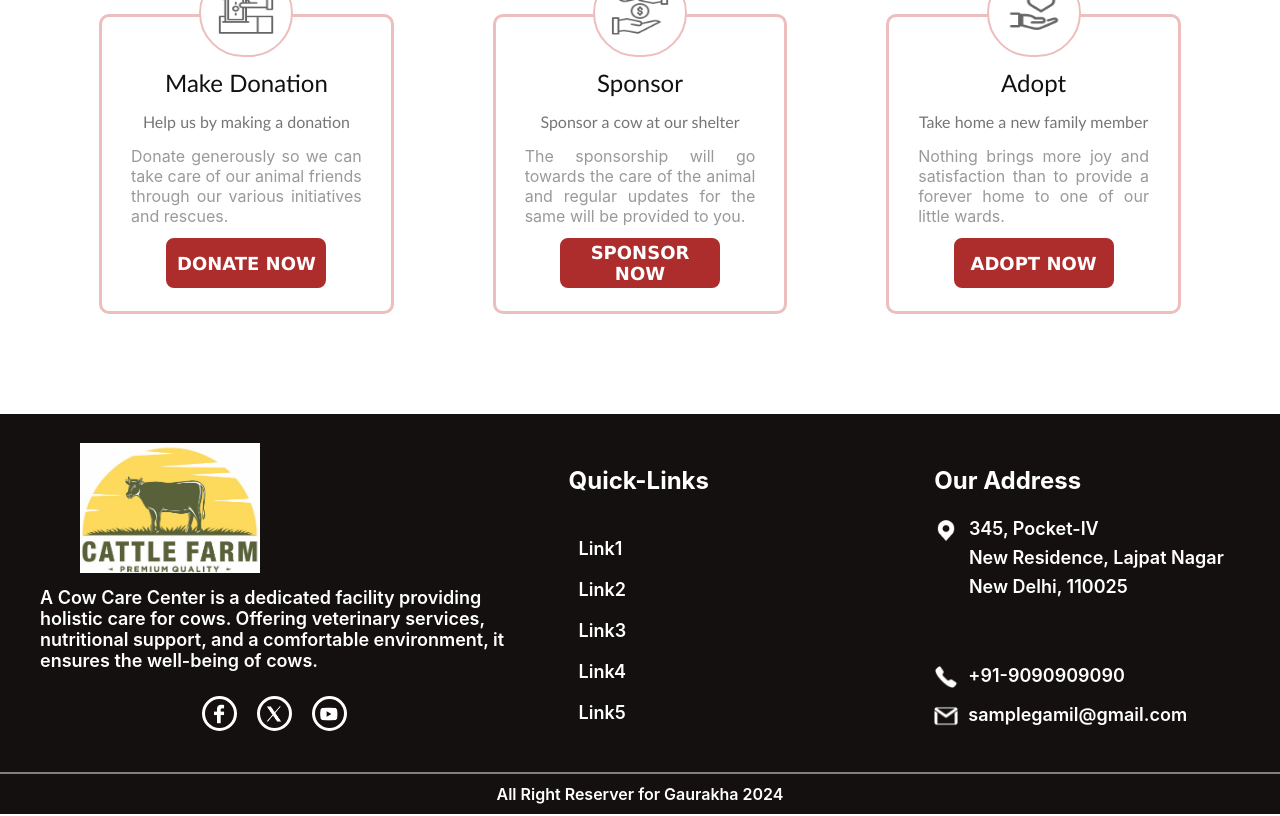
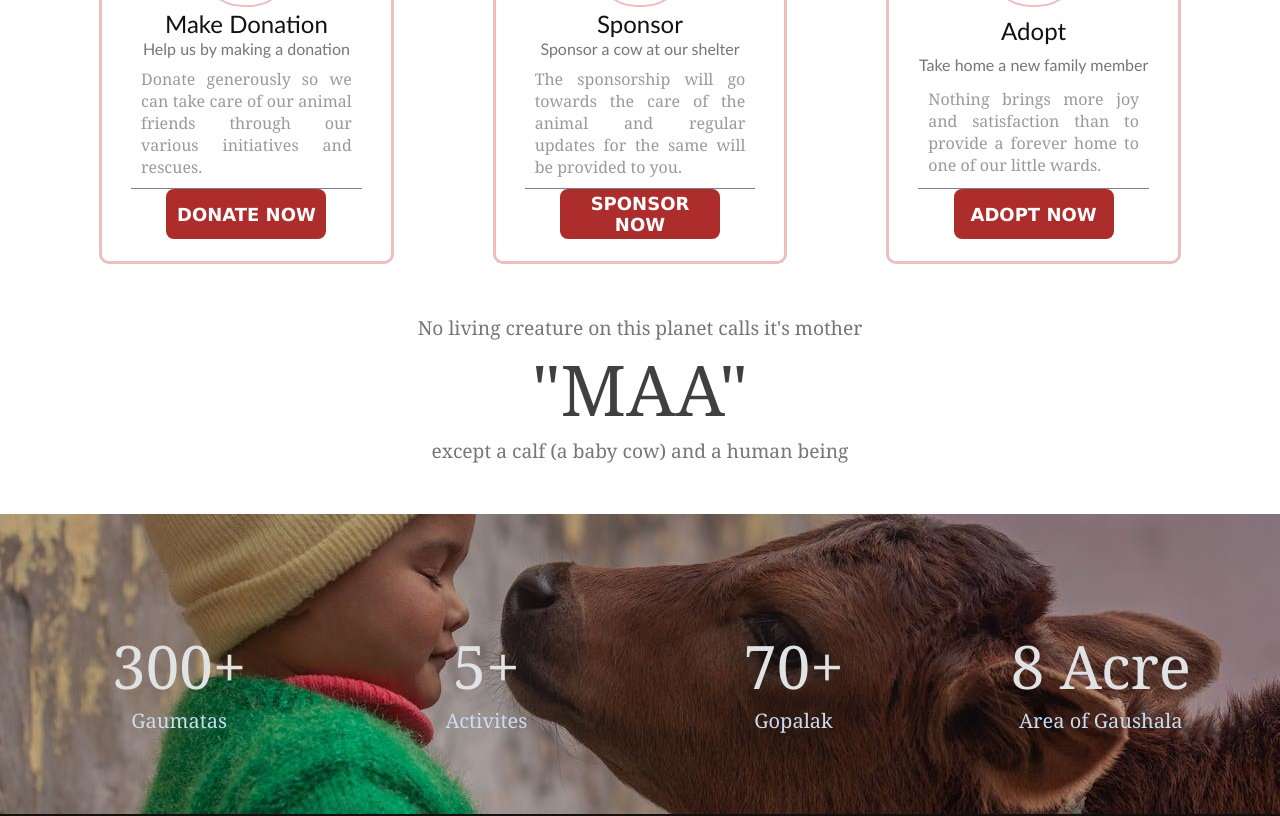
Before and after one commit to Himanshurajput4884/GauRakshaFrontend, a React (Create React App) app: page / in a window 1280 px wide. Shown: the part 1080-1896 px from the top of the page. Built offline with nearby package versions, Linux system fonts and the light colour scheme; the HTML template or start-up script is replaced by a standard one.

Commit message:
Adding Sponsor page

```diff
--- a/src/App.js
+++ b/src/App.js
@@ -5,6 +5,7 @@ import { useState } from 'react';
 import UpperNavBar from './components/NavBar/UpperNavBar.js';
 import NavBar from './components/NavBar/NavBar.js';
 import Footer from './components/Footer/Footer.js';
+import Sponsor from './components/Involved/Sponsor.js';
 
 function App() {
   // const [sideNavBarExpanded, setSideNavBarExpanded] = useState(false);
@@ -26,6 +27,7 @@ function App() {
       <div className="main-content">
         <Routes>
           <Route path='/' element={<Home />} />
+          <Route path='/involve/sponsor' element={<Sponsor />} />
         </Routes>
       </div>
       </div>
--- a/src/components/Home/Home.css
+++ b/src/components/Home/Home.css
@@ -45,7 +45,7 @@
 
 .home-section-3{
     width: 100%;
-    height: 500px;
+    height: 400px;
     display: flex;
     flex-direction: row;
     justify-content: space-evenly;
@@ -152,3 +152,81 @@
     width: 60px;
     filter: contrast(20%);
 }
+
+.home-section-4{
+    height: 200px;
+    width: 100%;
+    display: flex;
+    flex-direction: column;
+    padding: 0 0 50px 0;
+}
+
+.section4-head1{
+    flex: 1;
+    display: flex;
+    justify-content: center;
+    align-items: center;
+    font-family: Cambria, Cochin, Georgia, Times, 'Times New Roman', serif;
+    font-size: larger;
+    color: #767676;
+}
+.section4-head2{
+    flex: 1;
+    display: flex;
+    justify-content: center;
+    align-items: center;
+    font-size: 70px;
+    color: #414040;
+    font-family: Cambria, Cochin, Georgia, Times, 'Times New Roman', serif;
+}
+
+.home-section-5{
+    height: 300px;
+    width: 100%;
+    background-image: url("../../images/HomeCowImage2.jpg");
+    background-size: cover;
+    background-position: center;
+    display: flex;
+    flex-direction: row;
+    justify-content: center;
+    align-items: center;
+}
+
+.section5-container{
+    width: 100%;
+    height: 170px;
+    display: flex;
+    justify-content: space-evenly;
+    align-items: center;
+    flex-direction: row;
+}
+
+.section5-inner-box{
+    height: 100%;
+    width: 20%;
+    display: flex;
+    flex-direction: column;
+    justify-content: center;
+    align-items: center;
+}
+
+.inner-upper-box{
+    flex: 3;
+    width: 100%;
+    font-size: 60px;
+    display: flex;
+    justify-content: center;
+    align-items: end;
+    color: rgb(224, 226, 228);
+    font-family: Cambria, Cochin, Georgia, Times, 'Times New Roman', serif;
+}
+.inner-lower-box{
+    flex: 1;
+    width: 100%;
+    font-size: 20px;
+    display: flex;
+    color: rgb(200, 221, 241);
+    justify-content: center;
+    align-items: baseline;
+    font-family: Cambria, Cochin, Georgia, Times, 'Times New Roman', serif;
+}
--- a/src/components/Home/Home.js
+++ b/src/components/Home/Home.js
@@ -67,6 +67,37 @@ const Home = () => {
           </div>
         </div>
       </div>
+      <div className="home-section-4">
+          <div className="section4-head1">
+            No living creature on this planet calls it's mother
+          </div>
+          <div className="section4-head2">
+            "MAA"
+          </div>
+          <div className="section4-head1">
+            except a calf (a baby cow) and a human being
+          </div>
+      </div>
+      <div className="home-section-5">
+        <div className="section5-container">
+          <div className="section5-inner-box">
+            <div className="inner-upper-box">300+</div>
+            <div className="inner-lower-box">Gaumatas</div>
+          </div>
+          <div className="section5-inner-box">
+          <div className="inner-upper-box">5+</div>
+            <div className="inner-lower-box">Activites</div>
+          </div>
+          <div className="section5-inner-box">
+          <div className="inner-upper-box">70+</div>
+            <div className="inner-lower-box">Gopalak</div>
+          </div>
+          <div className="section5-inner-box">
+          <div className="inner-upper-box">8 Acre</div>
+            <div className="inner-lower-box">Area of Gaushala</div>
+          </div>
+        </div>
+      </div>
     </div>
   );
 };
--- /dev/null
+++ b/src/components/Involved/Sponsor.css
@@ -0,0 +1,65 @@
+
+.sponsor-section1{
+    height: 400px;
+    background-image: url("../../images/SponsorCowImage1.jpg");
+    background-position: center;
+    background-size: cover;
+    display: flex;
+    backdrop-filter: blue(20%);
+    justify-content: center;
+    align-items: center;
+}
+
+.sponsor-heading{
+    height: 20%;
+    width: 100%;
+    font-family: Cambria, Cochin, Georgia, Times, 'Times New Roman', serif;
+    font-size: 60px;
+    color: rgb(9, 28, 9);
+    display: flex;
+    justify-content: center;
+    align-items: center;
+    font-weight: bolder;
+}
+
+.sponsor-section2{
+    width: 100%;
+    height: 200px;
+    display: flex;
+    justify-content: center;
+    align-items: center;
+}
+
+.sponsor-desc{
+    width: 80%;
+    height: 40%;
+    font-size: 24px;
+    font-family: Cambria, Cochin, Georgia, Times, 'Times New Roman', serif;
+    color: rgb(123, 116, 131);
+    font-weight: 600;
+}
+
+.sponsor-section3{
+    width: 100%;
+    height: auto;
+    display: flex;
+    justify-content: center;
+}
+
+.section3-content {
+    width: 85%;
+    height: auto;
+    padding: 20px 0;
+    display: flex;
+    justify-content: space-evenly;
+    flex-wrap: wrap;
+  }
+
+  .forCards {
+    width: 280px;
+    height: auto;
+    display: flex;
+    justify-content: center;
+    align-items: center;
+    margin: 10px;
+  }
--- /dev/null
+++ b/src/components/Involved/Sponsor.js
@@ -0,0 +1,98 @@
+import React from "react";
+import "./Sponsor.css";
+import SponsorCard from "./SponsorCard";
+
+const Sponsor = () => {
+  const items = [
+    {
+      url: "",
+      name: "Chokar",
+      about:
+        "The outer shell of wheat is called bran. More than a lakh Kg per month",
+      price: 500,
+      perAmount: "Bag of 20kg",
+      buyed: 0,
+    },
+    {
+      url: "",
+      name: "Chokar",
+      about:
+        "The outer shell of wheat is called bran. More than a lakh Kg per month",
+      price: 500,
+      perAmount: "Bag of 20kg",
+      buyed: 0,
+    },
+    {
+      url: "",
+      name: "Chokar",
+      about:
+        "The outer shell of wheat is called bran. More than a lakh Kg per month",
+      price: 500,
+      perAmount: "Bag of 20kg",
+      buyed: 0,
+    },
+    {
+      url: "",
+      name: "Chokar",
+      about:
+        "The outer shell of wheat is called bran. More than a lakh Kg per month",
+      price: 500,
+      perAmount: "Bag of 20kg",
+      buyed: 0,
+    },
+    {
+      url: "",
+      name: "Chokar",
+      about:
+        "The outer shell of wheat is called bran. More than a lakh Kg per month",
+      price: 500,
+      perAmount: "Bag of 20kg",
+      buyed: 0,
+    },
+    {
+      url: "",
+      name: "Chokar",
+      about:
+        "The outer shell of wheat is called bran. More than a lakh Kg per month",
+      price: 500,
+      perAmount: "Bag of 20kg",
+      buyed: 0,
+    },
+    {
+      url: "",
+      name: "Chokar",
+      about:
+        "The outer shell of wheat is called bran. More than a lakh Kg per month",
+      price: 500,
+      perAmount: "Bag of 20kg",
+      buyed: 0,
+    },
+  ];
+  return (
+    <div>
+      <div className="sponsor-section1">
+        <div className="sponsor-heading"> Sponsor A Cow </div>
+      </div>
+      <div className="sponsor-section2">
+        <div className="sponsor-desc">
+          Some Gaumatas are destined to spend their lives at our centers as they
+          cannot be released or adopted. You can help us take care of these
+          lovely Gaumatas by contributing towards their upkeep.
+        </div>
+      </div>
+      <div className="sponsor-section3">
+        <div className="section3-content">
+            {
+                items.map((value, index)=>(
+                    <div key={index} className="forCards">
+                        <SponsorCard item={value}/>
+                    </div>
+                ))
+            }
+        </div>
+      </div>
+    </div>
+  );
+};
+
+export default Sponsor;
--- /dev/null
+++ b/src/components/Involved/SponsorCard.css
@@ -0,0 +1,91 @@
+
+.card-container{
+    border: 3px solid rgb(22, 7, 41);
+    height: 350px;;
+    width: 250px;
+    display: flex;
+    flex-direction: column;
+    border-radius: 8px;
+    padding: 30px 20px 20px 20px;
+    margin: 10px 10px;
+    background-color: rgb(245, 236, 236);
+}
+
+.forImage{
+    flex: 1;
+    display: flex;
+    width: 100%;
+    justify-content: center;
+    align-items: center;
+}
+.forImage img{
+    height: 100px;
+    width: 200px;
+}
+.card-content{
+    width: 100%;
+    flex: 3;
+    display: flex;
+    flex-direction: column;
+}
+.card-name{
+    flex:2;
+    display: flex;
+    justify-content: center;
+    align-items: center;
+    font-size: large;
+    border-bottom: 1px solid grey;
+    font-family: Cambria, Cochin, Georgia, Times, 'Times New Roman', serif;
+}
+.card-desc{
+    flex: 4;
+    display: flex;
+    text-align: justify;
+    font-size: medium;
+    align-items: center;
+    padding: 10px 10px;
+    justify-content: center;
+    border-bottom: 1px solid grey;
+    font-family: Cambria, Cochin, Georgia, Times, 'Times New Roman', serif;
+}
+.card-price-container{
+    flex: 2;
+    display: flex;
+    flex-direction: row;
+    justify-content:space-around;
+    align-items: center;
+    border-bottom: 1px solid grey;
+}
+
+.forButton{
+    flex: 2;
+    display: flex;
+    justify-content: center;
+    align-items: center;
+    padding: 18px 0 0 0;
+}
+
+.wholeButton{
+    height: 100%;
+    display: flex;
+    width: 40%;
+    flex-direction: row;
+    justify-content: space-evenly;
+    align-items: center;
+    border-radius: 4px;
+    background-color: rgb(148, 45, 27);
+    border: 2px solid rgb(148, 45, 27);
+    cursor: pointer;
+}
+.wholeButton:hover{
+    border: 2px solid rgb(148,45,27);
+    background-color:  rgb(245, 236, 236);
+}
+.wholeButton:hover .forChange{
+    color: rgb(94, 23, 11);
+}
+.forChange{
+    font-size: large;
+    color: white;
+    padding: 4px 8px;
+}
--- /dev/null
+++ b/src/components/Involved/SponsorCard.js
@@ -0,0 +1,41 @@
+import React from "react";
+import "./SponsorCard.css";
+
+const SponsorCard = ({item})=>{
+
+    // const item = {
+    //     url:"",
+    //     name:"Chokar",
+    //     about:"The outer shell of wheat is called bran. More than a lakh Kg per month",
+    //     price:500,
+    //     perAmount:"Bag of 20kg",
+    //     buyed:0,
+    // };
+
+    return(
+        <div className="card-container">
+            <div className="forImage">
+                <img src="" alt=""/>
+            </div>
+            <div className="card-content">
+                <div className="card-name">
+                    {item.name}
+                </div>
+                <div className="card-desc"> {item.about} </div>
+                <div className="card-price-container">
+                    <div className="card-price"> {item.price}/- </div>
+                    <div className="pricePerAmount"> Per {item.perAmount} </div>
+                </div>
+                <div className="forButton">
+                    <div className="wholeButton">
+                        <div className="forChange"> - </div>
+                        <div className="forChange"> {item.buyed}</div>
+                        <div className="forChange"> + </div>
+                    </div>
+                </div>
+            </div>
+        </div>
+    )
+}
+
+export default SponsorCard;
--- a/src/components/NavBar/NavBar.js
+++ b/src/components/NavBar/NavBar.js
@@ -28,15 +28,15 @@ const NavBar = () => {
 
   const forActivity = [
     {
-      title: "Upcoming Activity",
+      title: "Donate",
       path: "#",
     },
     {
-      title: "Activity-2",
-      path: "#",
+      title: "Sponsor",
+      path: "/involve/sponsor",
     },
     {
-      title: "Activity-3",
+      title: "Adopt",
       path: "#",
     },
   ];
@@ -103,7 +103,7 @@ const NavBar = () => {
           onMouseEnter={() => handleMouseEnter(2)}
           onMouseLeave={() => handleMouseLeave(2)}
         >
-          Activities <img src={downArrow} alt="arrow"/>
+          Get Involved <img src={downArrow} alt="arrow"/>
           {isVisible2 && <Dropdown items={forActivity} isVisible={isVisible2}/>}
         </div>
         <div
```
Also changed, not shown: src/images/HomeCowImage2.jpg (added), src/images/SponsorCowImage1.jpg (added).
